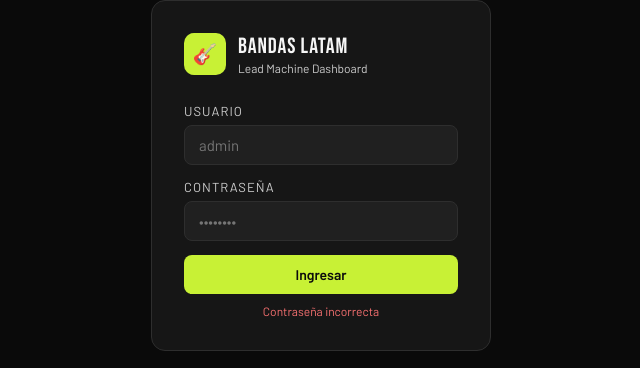
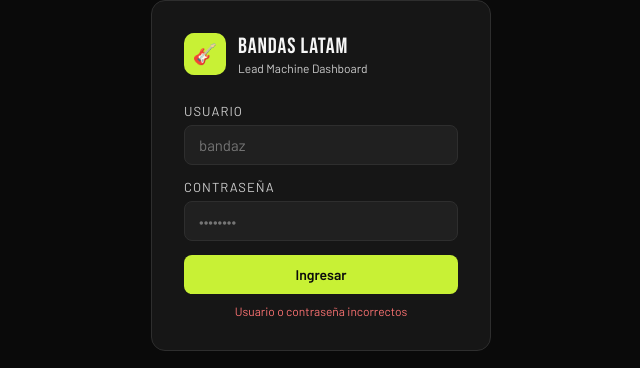
Before and after one commit to nabte/bandz, a plain HTML site: page index.html in a window 1280 px wide. Both pictures are taken after a click on the button "Ingresar". Shown: the part 225-593 px from the top of the page, 319-959 px from the left. Drawn offline with Linux system fonts and the light colour scheme.

Commit message:
Update index.html

```diff
--- a/index.html
+++ b/index.html
@@ -199,11 +199,11 @@ textarea:focus{border-color:var(--lime)}
       </div>
     </div>
     <label>Usuario</label>
-    <input type="text" id="loginUser" placeholder="admin" />
+    <input type="text" id="loginUser" placeholder="bandaz" />
     <label>Contraseña</label>
     <input type="password" id="loginPass" placeholder="••••••••" onkeydown="if(event.key==='Enter')doLogin()" />
     <button class="btn-primary" onclick="doLogin()">Ingresar</button>
-    <div class="login-err" id="loginErr">Contraseña incorrecta</div>
+    <div class="login-err" id="loginErr">Usuario o contraseña incorrectos</div>
   </div>
 </div>
 
@@ -449,9 +449,10 @@ dismissedLeads = new Set(ls('dismissedLeads') || []);
 
 // ── LOGIN ──
 function doLogin() {
+  const u = document.getElementById('loginUser').value.trim().toLowerCase();
   const p = document.getElementById('loginPass').value;
   const stored = ls('password') || DEFAULT_PASS;
-  if (p === stored) {
+  if (u === 'bandaz' && p === stored) {
     ls('loggedIn', true);
     document.getElementById('loginWrap').style.display = 'none';
     document.getElementById('appWrap').style.display = 'flex';
```
